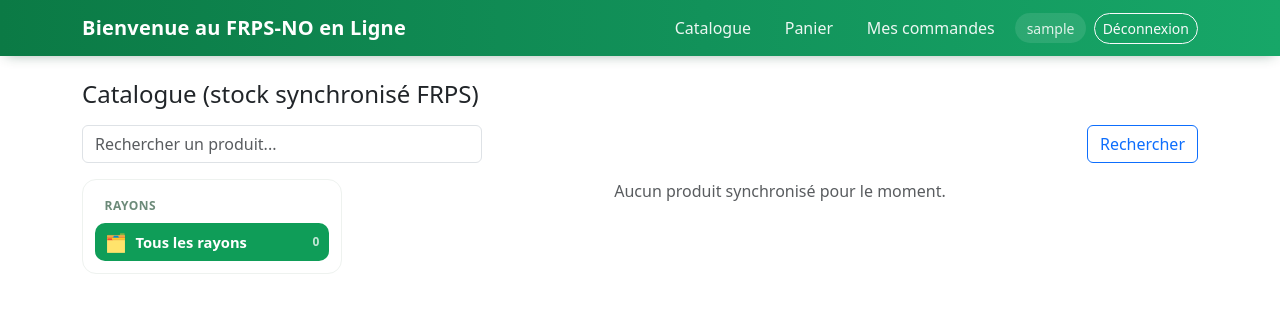
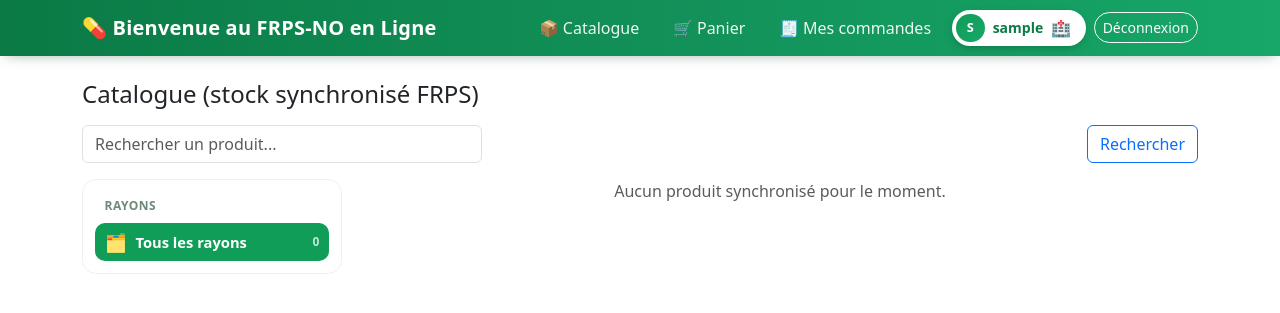
Before and after one commit to mohamadou6/frps-commande, a Django app: page /catalogue/ in a window 1280 px wide. Shown: the top 313 px of the page. Run offline with Django 5.2, Linux system fonts and the light colour scheme; the visitor is signed in with stand-in values (Sample User, id 1); data comes from the database, SQL or seed files in the repository; data that the repository does not hold is empty; some libraries are stand-ins or nearby versions.

Commit message:
Design : emojis sur le menu, pill utilisateur distinct
Ajoute des emojis aux liens de navigation et au logo pour repere visuel
rapide. Le badge utilisateur (avatar rond initiale + emoji de role)
passe en blanc plein contraste au lieu d'un fond translucide qui se
fondait dans la navbar verte - le vert de la marque est conserve
partout ailleurs.

```diff
--- a/templates/base.html
+++ b/templates/base.html
@@ -63,11 +63,33 @@
             transform: translateY(-1px);
         }
         .app-navbar .user-pill {
-            color: rgba(255, 255, 255, 0.85);
+            display: inline-flex;
+            align-items: center;
+            gap: .5rem;
+            color: #0b7a45;
+            font-weight: 700;
             font-size: .875rem;
-            padding: .3rem .7rem;
+            padding: .25rem .9rem .25rem .25rem;
             border-radius: 999px;
-            background: rgba(255, 255, 255, 0.1);
+            background: #ffffff;
+            box-shadow: 0 3px 10px -3px rgba(6, 60, 35, 0.5);
+        }
+        .app-navbar .user-avatar {
+            display: inline-flex;
+            align-items: center;
+            justify-content: center;
+            width: 1.8rem;
+            height: 1.8rem;
+            border-radius: 50%;
+            background: linear-gradient(135deg, #0f9d58, #17a768);
+            color: #fff;
+            font-weight: 700;
+            font-size: .8rem;
+            flex-shrink: 0;
+        }
+        .app-navbar .user-role {
+            font-size: 1rem;
+            line-height: 1;
         }
         .app-navbar .btn-outline-light {
             border-radius: 999px;
@@ -85,7 +107,7 @@
 {% if user.is_authenticated %}
 <nav class="navbar navbar-expand-lg navbar-dark app-navbar mb-4">
     <div class="container">
-        <a class="navbar-brand text-white" href="{% if not user.is_formation_sanitaire %}{% url 'statistiques:index' %}{% else %}{% url 'catalogue:liste' %}{% endif %}">Bienvenue au FRPS-NO en Ligne</a>
+        <a class="navbar-brand text-white" href="{% if not user.is_formation_sanitaire %}{% url 'statistiques:index' %}{% else %}{% url 'catalogue:liste' %}{% endif %}">💊 Bienvenue au FRPS-NO en Ligne</a>
         <button class="navbar-toggler" type="button" data-bs-toggle="collapse" data-bs-target="#navPrincipale" aria-controls="navPrincipale" aria-expanded="false" aria-label="Ouvrir le menu">
             <span class="navbar-toggler-icon"></span>
         </button>
@@ -94,40 +116,46 @@
                 {% if user.is_admin_frps %}
                 <div class="dropdown">
                     <a class="nav-link dropdown-toggle" href="#" role="button" data-bs-toggle="dropdown" aria-expanded="false">
-                        Catalogue
+                        📦 Catalogue
                     </a>
                     <ul class="dropdown-menu">
-                        <li><a class="dropdown-item" href="{% url 'catalogue:liste' %}">Voir le catalogue</a></li>
-                        <li><a class="dropdown-item" href="{% url 'catalogue:importer' %}">Importer les produits</a></li>
+                        <li><a class="dropdown-item" href="{% url 'catalogue:liste' %}">👀 Voir le catalogue</a></li>
+                        <li><a class="dropdown-item" href="{% url 'catalogue:importer' %}">📥 Importer les produits</a></li>
                     </ul>
                 </div>
                 {% elif user.is_formation_sanitaire %}
-                <a class="nav-link" href="{% url 'catalogue:liste' %}">Catalogue</a>
+                <a class="nav-link" href="{% url 'catalogue:liste' %}">📦 Catalogue</a>
                 {% endif %}
                 {% if user.is_formation_sanitaire %}
-                <a class="nav-link" href="{% url 'commandes:panier' %}">Panier</a>
-                <a class="nav-link" href="{% url 'commandes:historique' %}">Mes commandes</a>
+                <a class="nav-link" href="{% url 'commandes:panier' %}">🛒 Panier</a>
+                <a class="nav-link" href="{% url 'commandes:historique' %}">🧾 Mes commandes</a>
                 {% endif %}
                 {% if not user.is_formation_sanitaire %}
-                <a class="nav-link" href="{% url 'statistiques:index' %}">Tableau de bord</a>
+                <a class="nav-link" href="{% url 'statistiques:index' %}">📊 Tableau de bord</a>
                 <a class="nav-link" href="{% url 'notifications:liste' %}">
-                    Notifications
+                    🔔 Notifications
                     {% if notifications_non_lues_count %}<span class="badge bg-danger">{{ notifications_non_lues_count }}</span>{% endif %}
                 </a>
                 <div class="dropdown">
                     <a class="nav-link dropdown-toggle" href="#" role="button" data-bs-toggle="dropdown" aria-expanded="false">
-                        Statistiques
+                        📈 Statistiques
                     </a>
                     <ul class="dropdown-menu">
-                        <li><a class="dropdown-item" href="{% url 'statistiques:par_produit' %}">Par produit</a></li>
-                        <li><a class="dropdown-item" href="{% url 'statistiques:par_district' %}">Par district</a></li>
-                        <li><a class="dropdown-item" href="{% url 'statistiques:par_fosa' %}">Par formation sanitaire</a></li>
-                        <li><a class="dropdown-item" href="{% url 'statistiques:stock' %}">Stock</a></li>
+                        <li><a class="dropdown-item" href="{% url 'statistiques:par_produit' %}">💊 Par produit</a></li>
+                        <li><a class="dropdown-item" href="{% url 'statistiques:par_district' %}">🗺️ Par district</a></li>
+                        <li><a class="dropdown-item" href="{% url 'statistiques:par_fosa' %}">🏥 Par formation sanitaire</a></li>
+                        <li><a class="dropdown-item" href="{% url 'statistiques:stock' %}">📦 Stock</a></li>
                     </ul>
                 </div>
-                <a class="nav-link" href="{% url 'paiements:gerer_paiements' %}">Paiements</a>
+                <a class="nav-link" href="{% url 'paiements:gerer_paiements' %}">💳 Paiements</a>
                 {% endif %}
-                <span class="user-pill">{{ user.formation_sanitaire.nom|default:user.username }}</span>
+                <span class="user-pill">
+                    <span class="user-avatar">{{ user.formation_sanitaire.nom|default:user.username|first|upper }}</span>
+                    {{ user.formation_sanitaire.nom|default:user.username }}
+                    <span class="user-role">
+                        {% if user.is_formation_sanitaire %}🏥{% elif user.is_admin_frps %}⭐{% elif user.is_personnel_comptabilite %}💰{% else %}📦{% endif %}
+                    </span>
+                </span>
                 <form method="post" action="{% url 'logout' %}" class="mb-0">
                     {% csrf_token %}
                     <button class="btn btn-sm btn-outline-light" type="submit">Déconnexion</button>
@@ -157,7 +185,7 @@ et, sur iPhone, aucune proposition automatique n'existe.
 {% if user.is_authenticated and not user.is_formation_sanitaire and vapid_public_key %}
 <div id="bandeau-notifications" class="container mt-3" hidden>
     <div class="alert alert-info d-flex flex-wrap align-items-center justify-content-between gap-2 mb-0">
-        <span>Activez les notifications : soyez alerté immédiatement (nouvelle commande, paiement) même appli fermée.</span>
+        <span>Activez les notifications : soyez alerté immédiatement des évènements qui vous concernent, même appli fermée.</span>
         <span class="text-nowrap">
             <button type="button" class="btn btn-primary btn-sm" id="bouton-activer-notifications">Activer</button>
             <button type="button" class="btn btn-sm btn-link text-secondary" id="bouton-ignorer-notifications">Plus tard</button>
```
